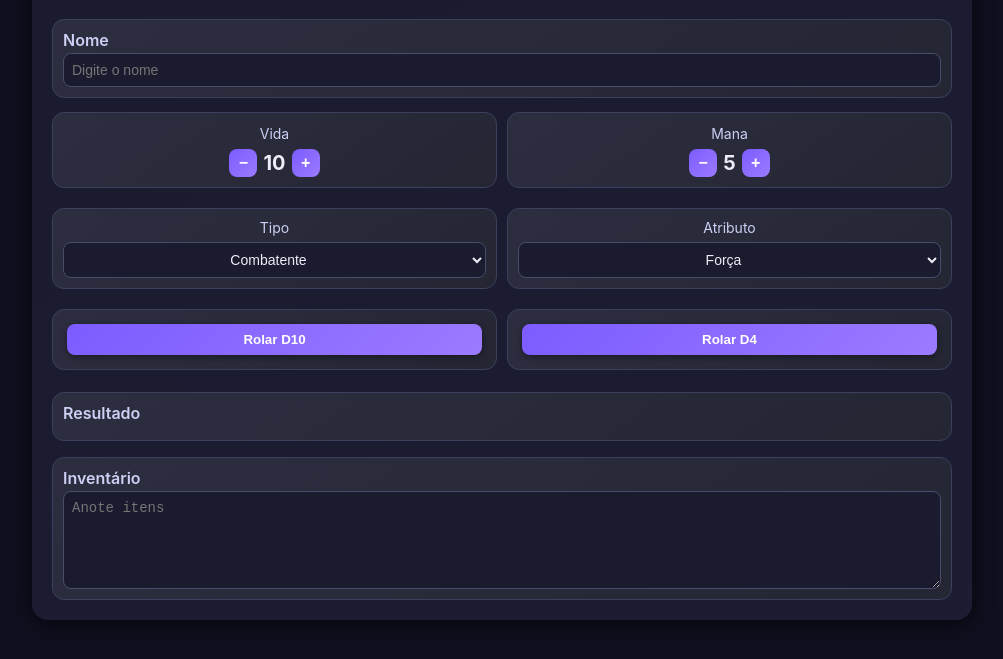
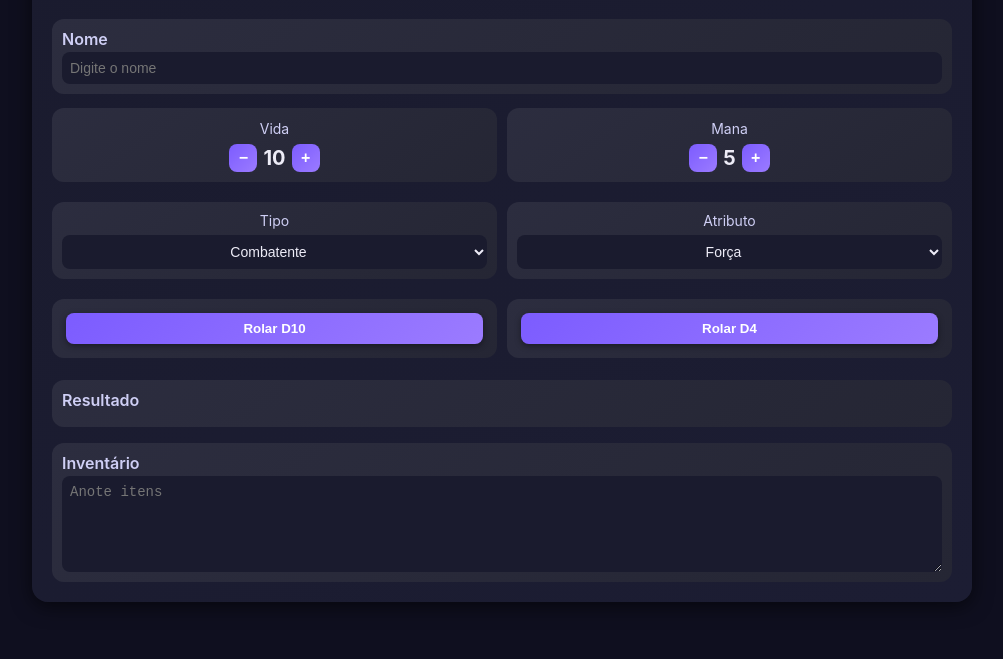
Before and after one commit to girassoisazuis2308-ops/one, a website built with Vite: page index.html in a window 1280 px wide. Shown: the part 131-790 px from the top of the page, without its empty margins (138-1141 px from the left). Built offline with nearby package versions, Linux system fonts and the light colour scheme; what @owlbear-rodeo/sdk would draw is missing.

Commit message:
Update index.html

```diff
--- a/index.html
+++ b/index.html
@@ -74,7 +74,7 @@
     display: flex;
     flex-direction: column;
     background: linear-gradient(145deg, #2C2D3F, #252634);
-    border: 1px solid #3E3F5C;
+    border: none;
     border-radius: 12px;
     padding: 10px;
     margin-top: 2px;
@@ -89,7 +89,7 @@
   input, select, textarea {
     padding: 8px;
     border-radius: 8px;
-    border: 1px solid #4B4C6A;
+    border: none;
     font-size: 14px;
     background: #1A1B2E;
     color: #EDECF7;
@@ -109,7 +109,7 @@
   .stat-box {
     flex: 1;
     background: linear-gradient(145deg, #2C2D3F, #252634);
-    border: 1px solid #3E3F5C;
+    border: none;
     padding: 10px;
     border-radius: 12px;
     text-align: center;
@@ -155,7 +155,7 @@
   /* ======== BOX DAS FICHAS ======== */
   .ficha {
     background: linear-gradient(145deg, #2C2D3F, #252634);
-    border: 1px solid #3E3F5C;
+    border: none;
     border-radius: 12px;
     padding: 12px;
     margin-bottom: 8px;
```
